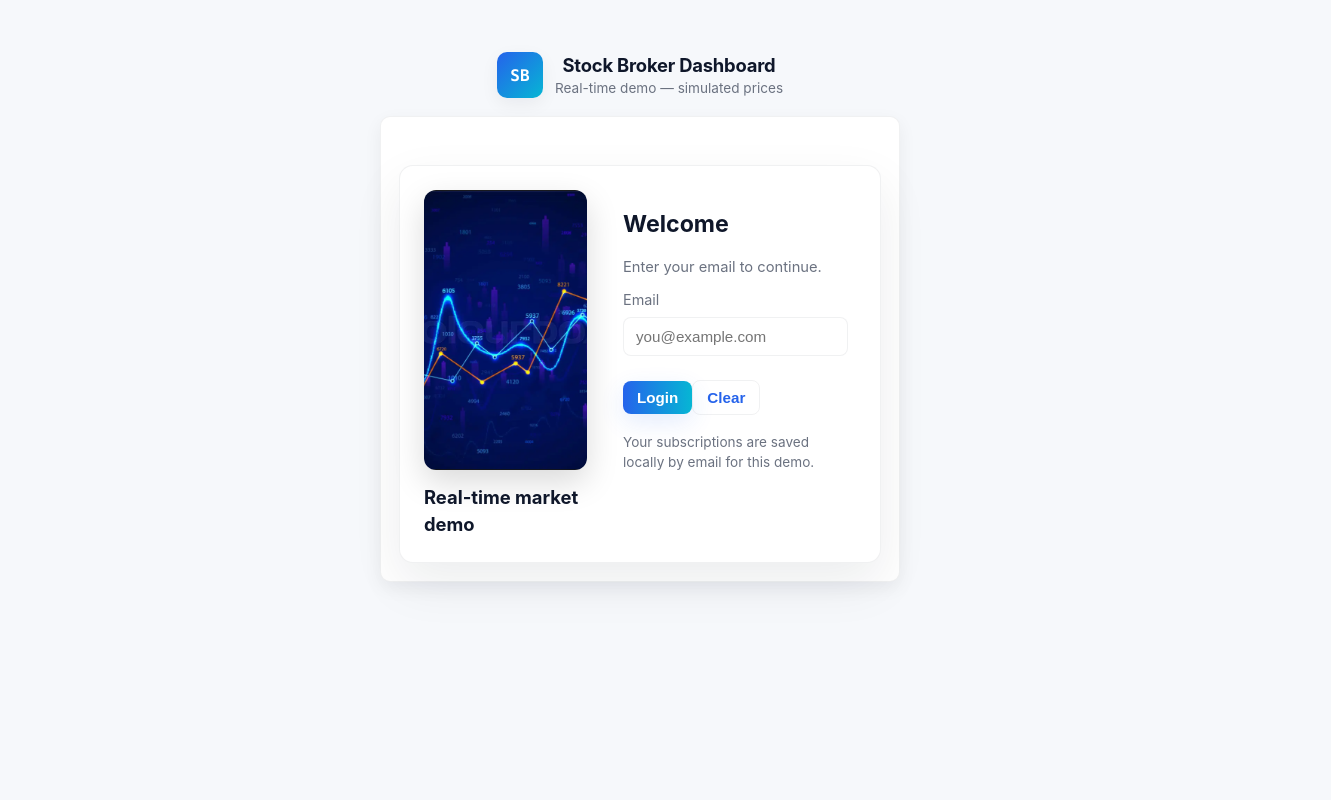
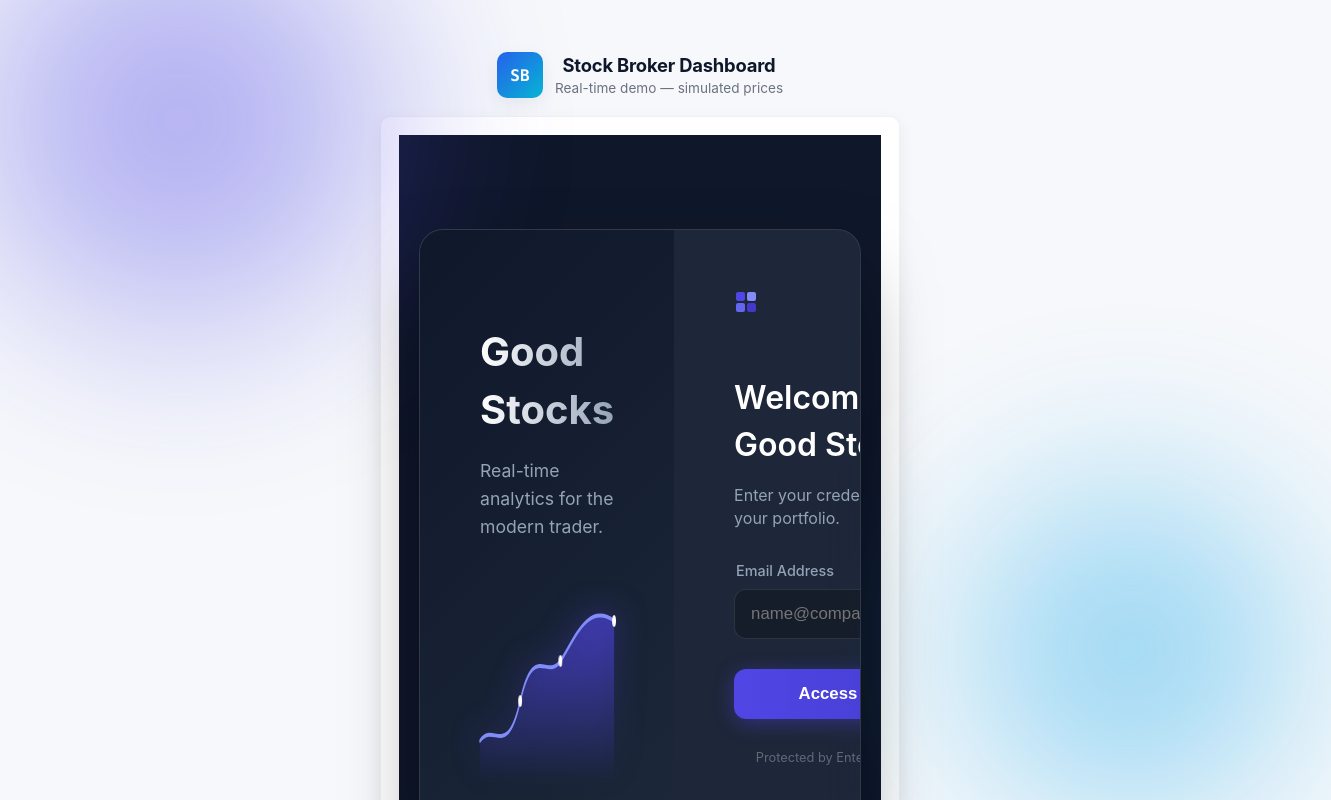
Before and after one commit to koushik-8-9/stock, a React (Vite) app in the folder client/: page / in a window 1280 px wide. Shown: the top 800 px of the page, 1331 px wide, since content can reach past the window. Built offline with nearby package versions, Linux system fonts and the light colour scheme.

Commit message:
Update LoginPage.jsx

```diff
--- a/client/src/components/LoginPage.jsx
+++ b/client/src/components/LoginPage.jsx
@@ -1,100 +1,141 @@
 
 
-import React, { useEffect, useState } from "react";
+import React, { useState } from 'react';
+import './LoginPage.css'; // Importing the standard CSS file
 
-export default function LoginPage({ onLoginSuccess }) {
-  const [email, setEmail] = useState("");
-  const [error, setError] = useState("");
+const LoginPage = ({ onLoginSuccess }) => {
+  const [email, setEmail] = useState('');
+  const [error, setError] = useState('');
+  const [isLoading, setIsLoading] = useState(false);
 
-  useEffect(() => {
-    const last = localStorage.getItem("sb_last_email");
-    if (last) setEmail(last);
-  }, []);
+  const validateEmail = (email) => {
+    return String(email)
+      .toLowerCase()
+      .match(
+        /^(([^<>()[\]\\.,;:\s@"]+(\.[^<>()[\]\\.,;:\s@"]+)*)|(".+"))@((\[[0-9]{1,3}\.[0-9]{1,3}\.[0-9]{1,3}\.[0-9]{1,3}\])|(([a-zA-Z\-0-9]+\.)+[a-zA-Z]{2,}))$/
+      );
+  };
 
-  function validateEmail(v) {
-    return /\S+@\S+\.\S+/.test(String(v).trim());
-  }
+  const handleSubmit = (e) => {
+    e.preventDefault();
+    setError('');
 
-  function handleSubmit(e) {
-    e.preventDefault();
-    setError("");
-
-    const trimmed = String(email || "").trim();
-
-    if (!validateEmail(trimmed)) {
-      setError("Please enter a valid email address.");
+    if (!email) {
+      setError('Email is required to access the dashboard.');
       return;
     }
 
-    localStorage.setItem("sb_last_email", trimmed);
-    onLoginSuccess(trimmed);
-  }
+    if (!validateEmail(email)) {
+      setError('Please enter a valid email address.');
+      return;
+    }
 
-  function handleClear() {
-    setEmail("");
-    setError("");
-    localStorage.removeItem("sb_last_email");
-  }
+    setIsLoading(true);
+
+    // Simulate API delay for dramatic effect
+    setTimeout(() => {
+      setIsLoading(false);
+      if (onLoginSuccess) {
+        onLoginSuccess(email);
+      } else {
+        alert(`Logged in as: ${email}`);
+      }
+    }, 1500);
+  };
 
   return (
-    <div className="login-wrapper">
-      <div className="login-card">
+    <div className="lp-container">
+      {/* Background Decorative Elements */}
+      <div className="lp-bg-orb lp-orb-1"></div>
+      <div className="lp-bg-orb lp-orb-2"></div>
 
-        {/* LEFT SIDE: IMAGE + TEXT */}
-        <div className="login-left">
-          <img
-            src="/images/hero-dark.png"
-            alt="Stock chart"
-            className="login-hero-img"
-          />
+      <div className="lp-card">
+        {/* LEFT SIDE: Visuals */}
+        <div className="lp-visual-side">
+          <div className="lp-visual-content">
+            <h2 className="lp-visual-title">Good Stocks</h2>
+            <p className="lp-visual-subtitle">
+              Real-time analytics for the modern trader.
+            </p>
 
-          <h3 className="login-left-title">Real-time market demo</h3>
-          {/* <p className="muted">
-            Simulated live prices — fast, simple and secure.
-            Log in with an email to continue.
-          </p> */}
+            {/* Abstract Finance/Stock Chart SVG */}
+            <div className="lp-chart-container">
+              <svg viewBox="0 0 200 100" className="lp-chart-svg" preserveAspectRatio="none">
+                <defs>
+                  <linearGradient id="chartGradient" x1="0" x2="0" y1="0" y2="1">
+                    <stop offset="0%" stopColor="#4f46e5" stopOpacity="0.6" />
+                    <stop offset="100%" stopColor="#4f46e5" stopOpacity="0" />
+                  </linearGradient>
+                </defs>
+                <path
+                  d="M0,80 C20,70 40,90 60,60 C80,30 100,50 120,40 C140,30 160,10 200,20 V100 H0 Z"
+                  fill="url(#chartGradient)"
+                />
+                <path
+                  d="M0,80 C20,70 40,90 60,60 C80,30 100,50 120,40 C140,30 160,10 200,20"
+                  fill="none"
+                  stroke="#818cf8"
+                  strokeWidth="2"
+                  strokeLinecap="round"
+                />
+                {/* Glowing Dots on peaks */}
+                <circle cx="60" cy="60" r="3" fill="#fff" className="lp-chart-dot" />
+                <circle cx="120" cy="40" r="3" fill="#fff" className="lp-chart-dot" style={{ animationDelay: '0.5s'}} />
+                <circle cx="200" cy="20" r="3" fill="#fff" className="lp-chart-dot" style={{ animationDelay: '1s'}} />
+              </svg>
+            </div>
+          </div>
+
+          {/* Glass overlay on the image side */}
+          <div className="lp-visual-overlay"></div>
         </div>
 
-        {/* RIGHT SIDE: LOGIN FORM */}
-        <div className="login-right">
-          <h2>Welcome</h2>
-          <p className="muted" style={{ marginBottom: 12 }}>
-            Enter your email to continue.
-          </p>
+        {/* RIGHT SIDE: Form */}
+        <div className="lp-form-side">
+          <div className="lp-logo-area">
+            <svg width="24" height="24" viewBox="0 0 24 24" fill="none" xmlns="http://www.w3.org/2000/svg">
+              <rect x="2" y="2" width="9" height="9" rx="2" fill="#4f46e5"/>
+              <rect x="13" y="2" width="9" height="9" rx="2" fill="#818cf8"/>
+              <rect x="2" y="13" width="9" height="9" rx="2" fill="#6366f1"/>
+              <rect x="13" y="13" width="9" height="9" rx="2" fill="#4338ca"/>
+            </svg>
+            {/* <span className="lp-logo-text">NEXUS</span> */}
+          </div>
 
-          <form onSubmit={handleSubmit} className="form">
-            <label className="form-label">
-              Email
-              <input
-                className="input"
-                type="email"
-                placeholder="you@example.com"
-                value={email}
-                onChange={(e) => setEmail(e.target.value)}
-                required
-              />
-            </label>
+          <div className="lp-form-content">
+            <h1 className="lp-title">Welcome To Good Stocks</h1>
+            <p className="lp-subtitle">Enter your credentials to access your portfolio.</p>
 
-            {error && (
-              <div style={{ color: "var(--danger)", fontWeight: 600 }}>
-                {error}
+            <form onSubmit={handleSubmit} className="lp-form">
+              <div className="lp-input-group">
+                <label htmlFor="email" className="lp-label">Email Address</label>
+                <input
+                  type="email"
+                  id="email"
+                  className={`lp-input ${error ? 'lp-input-error' : ''}`}
+                  placeholder="name@company.com"
+                  value={email}
+                  onChange={(e) => {
+                    setEmail(e.target.value);
+                    setError('');
+                  }}
+                />
+                {error && <span className="lp-error-msg">{error}</span>}
               </div>
-            )}
 
-            <div className="actions-row" style={{ marginTop: 12 }}>
-              <button type="submit" className="btn primary">Login</button>
-              <button type="button" className="btn ghost" onClick={handleClear}>
-                Clear
+              <button type="submit" className="lp-button" disabled={isLoading}>
+                {isLoading ? <span className="lp-loader"></span> : 'Access Dashboard'}
               </button>
+            </form>
+
+            <div className="lp-footer">
+              <p>Protected by Enterprise Grade Security</p>
             </div>
-          </form>
-
-          <div style={{ marginTop: 18 }} className="small muted">
-            Your subscriptions are saved locally by email for this demo.
           </div>
         </div>
-
       </div>
     </div>
   );
-}
+};
+
+export default LoginPage;
```
